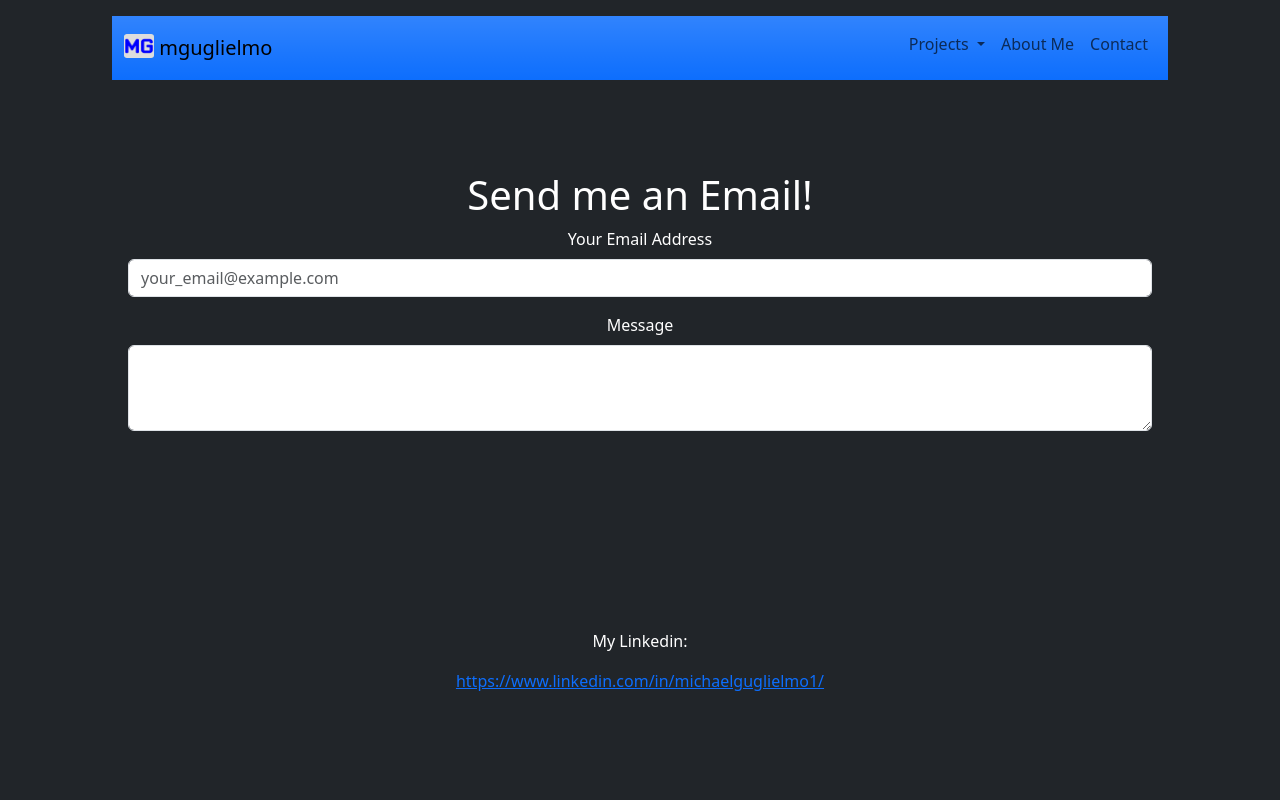
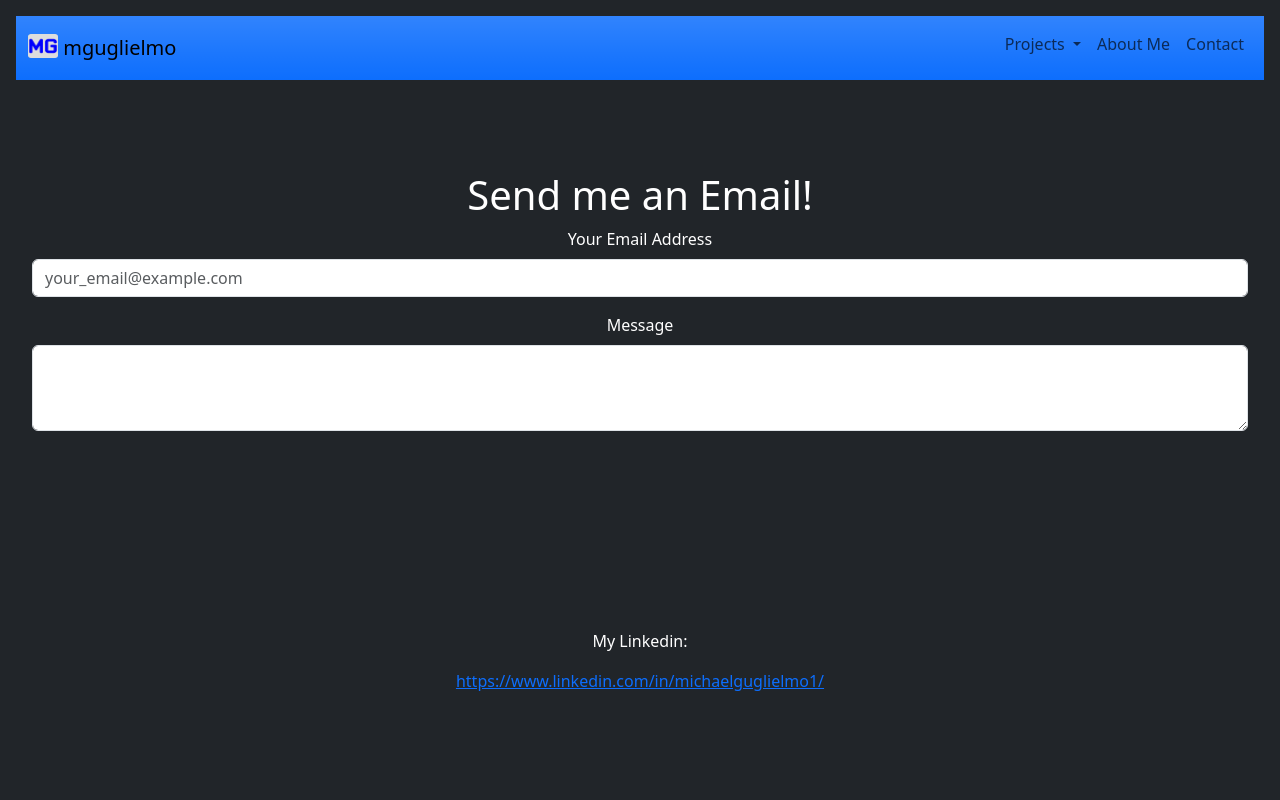
Before and after one commit to mikeGugs/my_webpage, a Flask app: page /contact in a window 1280 px wide. Run offline with Flask 3, Linux system fonts and the light colour scheme.

Commit message:
resize navbar

```diff
--- a/templates/base.html
+++ b/templates/base.html
@@ -23,7 +23,7 @@
   </head>
   <body{% block body_attribs %} class="d-flex h-100 text-center text-bg-dark" {% endblock body_attribs %}>
     {% block body -%}
-    <div class="cover-container d-flex p-3 mx-auto flex-column" style="width: 85%; margin-left: auto; margin-right: auto;">
+    <div class="cover-container d-flex w-100 h-100 p-3 mx-auto flex-column">
       {% block navbar %}
       <header>
 	<nav class="navbar navbar-expand-lg bg-primary bg-gradient text-dark">
```
